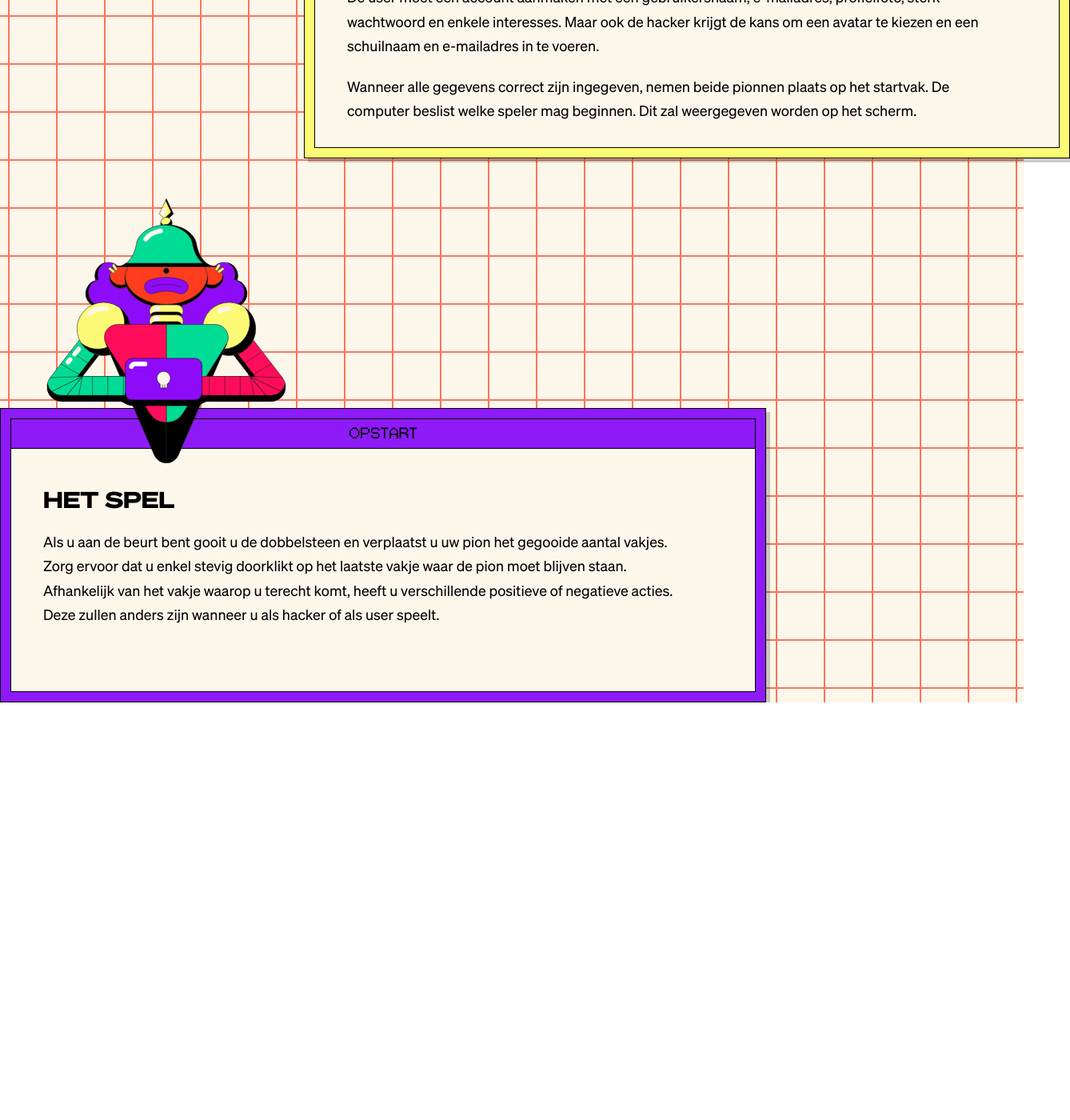
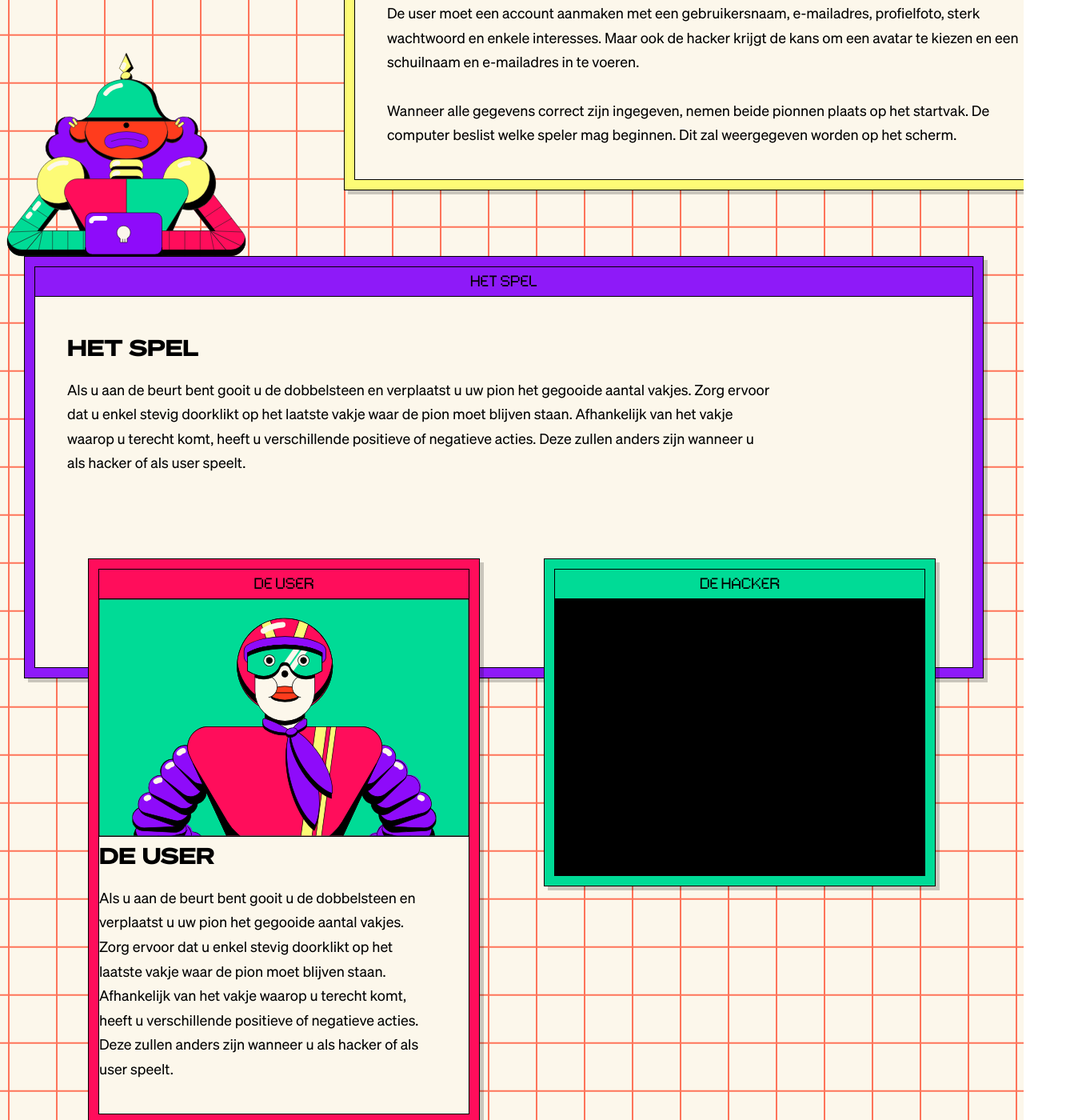
Before and after one commit to cesardg/int4-team14-frontend, a Next.js app: page /spelregels in a window 1280 px wide. Shown: the part 1380-2780 px from the top of the page at 80% size, 1338 px wide, since content can reach past the window. Before the commit the page ends 2258 px from the top, so only its background shows below. Built offline with nearby package versions, Linux system fonts and the light colour scheme.

Commit message:
moet gaan eten

```diff
--- a/pages/spelregels.js
+++ b/pages/spelregels.js
@@ -88,10 +88,12 @@ const Rules = () => {
         </div>
       </div>
         <div className={styles.gameImageWrapper}>
-            <Image src={`/assets/img/hackerpicstr/pf3.svg`} alt="logo" width={416} height={331} />
-            <div className={styles.startLayoutWrapper}>
-              <WindowLayout title="opstart" bg="var(--brown)" border="var(--purple)">
-                <div className={styles.container}>
+            <div className={styles.gameImage}>
+             <Image src={`/assets/img/hackerpicstr/pf3.svg`} alt="logo" width={416} height={331} />
+            </div>
+            <div className={styles.gameLayoutWrapper}>
+              <WindowLayout title="het spel" bg="var(--brown)" border="var(--purple)">
+                <div className={styles.gameContainer}>
                <article className={styles.article}>
                 <h3 className={styles.subTitle}>Het spel</h3>
                 <p >
@@ -104,6 +106,40 @@ const Rules = () => {
 
         </div>
         </div>
+        <div className={styles.hackerUserWrapper}>
+          <div className={styles.userLayoutWrapper}>
+              <WindowLayout title="de user" bg="var(--brown)" border="var(--red)">
+                <div className={styles.imageContainer}>
+                <Image
+                src={`/assets/img/userpics/pf2.svg`}
+                alt="picture of user"
+                width={470}
+                height={302}
+                 />
+                </div>
+                <div className={styles.userContainer}>
+                  <article className={styles.article}>
+                  <h3 className={styles.subTitle}>De user</h3>
+                  <p >
+                    Als u aan de beurt bent gooit u de dobbelsteen en verplaatst u uw pion het gegooide aantal vakjes. Zorg ervoor dat u enkel stevig doorklikt op het laatste vakje waar de pion moet blijven staan. Afhankelijk van het vakje waarop u terecht komt, heeft u verschillende positieve of negatieve acties. Deze zullen anders zijn wanneer u als hacker of als user speelt.
+                  </p>
+                  </article>
+                </div>
+              </WindowLayout>
+            </div>
+          <div className={styles.hackerLayoutWrapper}>
+              <WindowLayout title="de hacker" bg="var(--black)" border="var(--green)">
+                <div className={styles.hackerContainer}>
+                  <article className={styles.article}>
+                  <h3 className={styles.subTitle}>De user</h3>
+                  <p >
+                    Als u aan de beurt bent gooit u de dobbelsteen en verplaatst u uw pion het gegooide aantal vakjes. Zorg ervoor dat u enkel stevig doorklikt op het laatste vakje waar de pion moet blijven staan. Afhankelijk van het vakje waarop u terecht komt, heeft u verschillende positieve of negatieve acties. Deze zullen anders zijn wanneer u als hacker of als user speelt.
+                  </p>
+                  </article>
+                </div>
+              </WindowLayout>
+            </div>
+        </div>
     </section>
 
   </Layout>
--- a/styles/Rules.module.css
+++ b/styles/Rules.module.css
@@ -5,6 +5,12 @@
   margin-top: 4rem;
 }
 
+.section{
+    display: flex;
+    flex-direction: column;
+    justify-content: center;
+    overflow: hidden;
+}
 
 .back{
   font-size: 2.5rem;
@@ -110,20 +116,69 @@
 
 .startLayoutWrapper{
     composes: layoutWrapper;
-    max-width: 90rem;
+    max-width: 80rem;
     margin-top: -7rem;
+    margin-right: 5rem;
     z-index: 2;
     display: flex;
     align-self: flex-end;
 }
 
 .para{
-    margin-bottom: 2rem;
+    margin-bottom: 3rem;
     margin-top: 1rem;
 }
 
 .para:last-of-type{
-    margin-bottom: -5rem;
+    margin-bottom: -4rem;
+}
+
+.gameImageWrapper{
+    align-self: center;
+    margin-right: 2rem;
+    display: flex;
+    flex-direction: column;
+    align-items: flex-start;
+    margin-top: -30rem;
+}
+
+.gameImage{
+    transform: translate(-8rem, 7.8rem);
+    z-index: 1;
+}
+
+.gameLayoutWrapper{
+    composes: layoutWrapper;
+    min-width: 120rem;
+    z-index: 2;
+}
+
+.gameContainer{
+    composes: container;
+    width: 100%;
+    margin-bottom: 20rem;
+    padding-right: 20rem;
+}
+
+.hackerUserWrapper{
+    margin: auto;
+    width: 106rem;
+    display: flex;
+    justify-content: space-between;
+    z-index: 2;
+    margin-top: -15rem;
+}
+
+.userLayoutWrapper{
+    width: 49rem
+}
+
+.hackerLayoutWrapper{
+    composes: userLayoutWrapper;
+}
+
+.imageContainer{
+   margin: -.1rem
 }
 
 @media only screen and (max-width: 1100px) {
```
